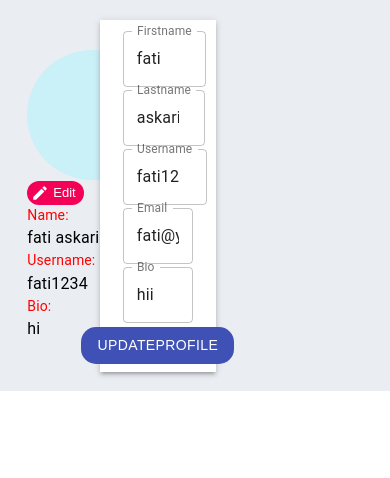
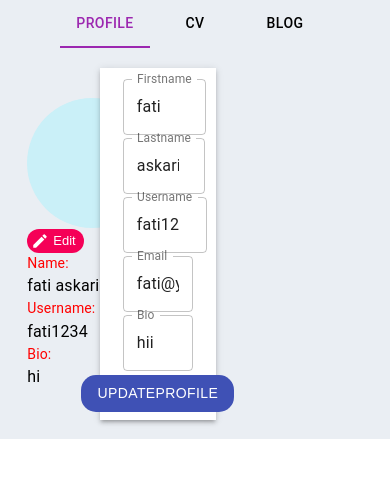
Before and after one commit to combinator4001/combinator-front, a React (Create React App) app: page /profileuser1 in a window 390 px wide. Shown: the top 478 px of the page. Built offline with nearby package versions, Linux system fonts and the light colour scheme.

Commit message:
navbar completed need responsiv

```diff
--- a/package.json
+++ b/package.json
@@ -10,6 +10,8 @@
     "@fortawesome/react-fontawesome": "^0.1.16",
     "@material-ui/core": "^4.12.3",
     "@material-ui/icons": "^4.11.2",
+    "@material-ui/lab": "^4.0.0-alpha.60",
+    "@mui/lab": "^5.0.0-alpha.54",
     "@mui/material": "^5.1.0",
     "@mui/system": "^5.1.0",
     "@reduxjs/toolkit": "^1.6.2",
--- a/src/component/profileuser1/profileUser1.js
+++ b/src/component/profileuser1/profileUser1.js
@@ -10,13 +10,24 @@ import Box from '@mui/material/Box';
 import React , {useState} from 'react';
 import validateInfo from './validpro';
 import validbool from './validbool';
+import Tabs from '@mui/material/Tabs';
+import Tab from '@mui/material/Tab';
+import TabContext from '@mui/lab/TabContext';
+import TabList from '@mui/lab/TabList';
+import TabPanel from '@mui/lab/TabPanel';
+import Blog from "../Blog/Blog";
+import CV from "../CV/CV";
 
 
 
 const ProfileUser = props => {
+    const [ShowCV,SetShowCV]=useState(false);
+    const [Showprofile,SetShowprofile]=useState(true);
+    const [ShowBlog,SetShowBlog]=useState(false);
     //initial name most be given from database
+    const [condition,Setcondition]=useState('Blog');
+    const [isSubmitting, setIsSubmitting] = useState(false);
     //fname
-    const [isSubmitting, setIsSubmitting] = useState(false);
     const [fnameinput, setfnameinput] = useState('fati');
     const [fname , Setfname]=useState('fati');
     //lname
@@ -31,6 +42,8 @@ const ProfileUser = props => {
 
     const [bioinput, setbioinput] = useState('hii');
     const [bio , Setbio]=useState('hi');
+
+    const [value, setValue] = React.useState('one');
 
     let errors = "";
     if(isSubmitting===true)
@@ -55,6 +68,26 @@ const ProfileUser = props => {
         setbioinput(event.target.value);
     }
 
+    const handleChange = (event, newValue) => {
+        setValue(newValue);
+    };
+
+    const ChangtoCV =()=>{
+        SetShowCV(true);
+        SetShowBlog(false);
+        SetShowprofile(false);
+    }
+    const Changtoprofile =()=>{
+        SetShowCV(false);
+        SetShowBlog(false);
+        SetShowprofile(true);
+    }
+    const ChangtoBlog =()=>{
+        SetShowCV(false);
+        SetShowBlog(true);
+        SetShowprofile(false);
+    }
+
     const handleClick = () => {
         if(check)
         {
@@ -70,10 +103,11 @@ const ProfileUser = props => {
         setIsSubmitting(true);
         event.preventDefault();
     };
+    const maincomponent =()=>{
+        if (Showprofile){
+            return(
+                <div className="pro7">
 
-    return (
-        <>
-        <div className="pro7">
                     <div className="info_part">
                         <div className="img7"></div>
                         <div className="btnedit">
@@ -169,16 +203,48 @@ const ProfileUser = props => {
                                             UpdateProfile
                                         </Button>
                                     </div>
-
                                 </form>
                             </div>
                         </Box>
                     </Grid>
                 </div>
+            );
+        }
+        if (ShowBlog){
+            return <Blog></Blog>
 
+        }
+        if(ShowCV){
+            return <CV></CV>
+        }
 
+    }
 
+    return (
+        <>
+            <Box
+                sx={{
+                    width: '100%',
+                    backgroundColor:'#EAEEF3',
+                    display:'flex',
+                    justifyContent:'center',
+                    alignItems:'center',
+                    gap:'20px'
+                }}>
+                <Tabs
+                    value={value}
+                    onChange={handleChange}
+                    textColor="secondary"
+                    indicatorColor="secondary"
+                    aria-label="secondary tabs example"
+                >
+                    <Tab value="one" label="profile"  onClick={Changtoprofile} />
+                    <Tab value="two" label="CV" onClick={ChangtoCV}/>
+                    <Tab value="three" label="Blog" onClick={ChangtoBlog}/>
+                </Tabs>
+            </Box>
 
+            {maincomponent()}
 
         </>
 
```
Also changed, not shown: 1 other file (tests, documents, lock files or other folders). Lines whose indentation alone changed are shown as unchanged.
